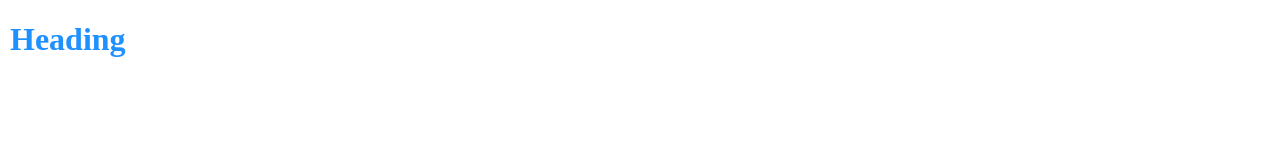
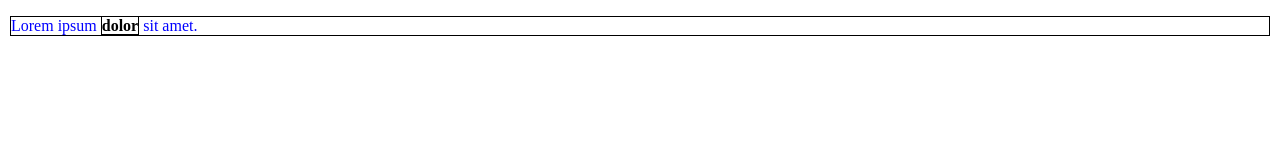
Before and after one commit to yedai13/html-css-moxit, a plain HTML site: page FirstPage/index.html in a window 1280 px wide. Drawn offline with Linux system fonts and the light colour scheme.

Commit message:
inheritance

```diff
--- a/FirstPage/css/styles.css
+++ b/FirstPage/css/styles.css
@@ -2,18 +2,12 @@ body {
   margin: 10px;
 }
 
-h1 {
-  color: dodgerblue;
+p {
+  color: blue;
+  border: 1px solid black;
 }
 
-.highlight {
-  color: pink;
+strong {
+  color: initial;
+  border: inherit;
 }
-
-#products {
-  color: green;
-}
-
-.highlight#products {
-  color: dodgerblue;
-}
--- a/FirstPage/index.html
+++ b/FirstPage/index.html
@@ -9,8 +9,6 @@
     <title>My firts web page</title>
   </head>
   <body>
-    <article>
-      <h1 id="products" class="highlight">Heading</h1>
-    </article>
+    <p>Lorem ipsum <strong>dolor</strong> sit amet.</p>
   </body>
 </html>
```
